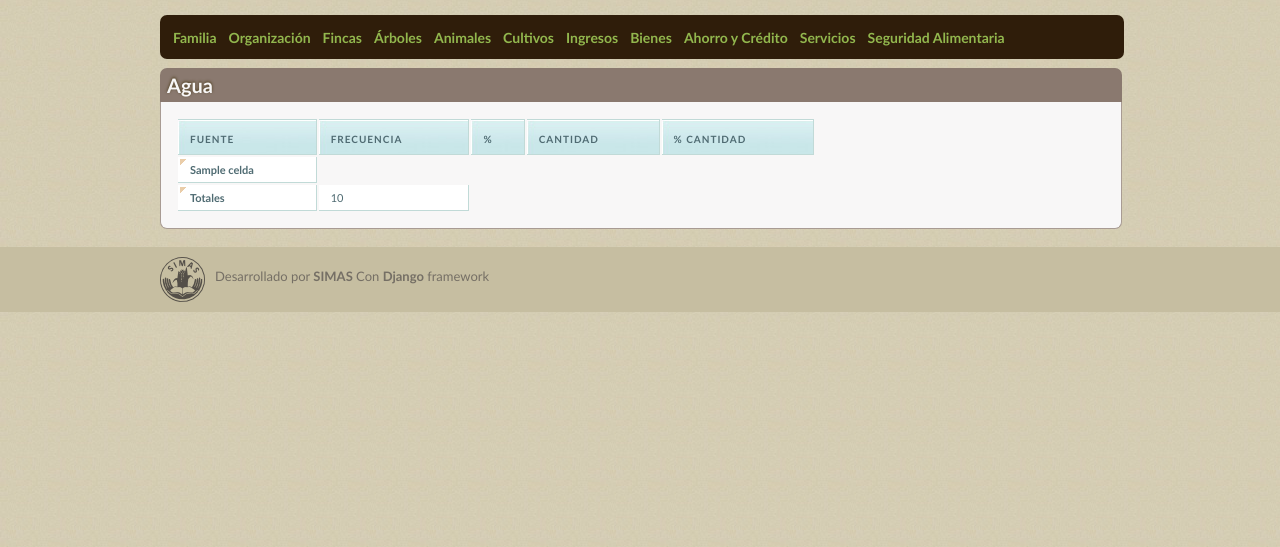
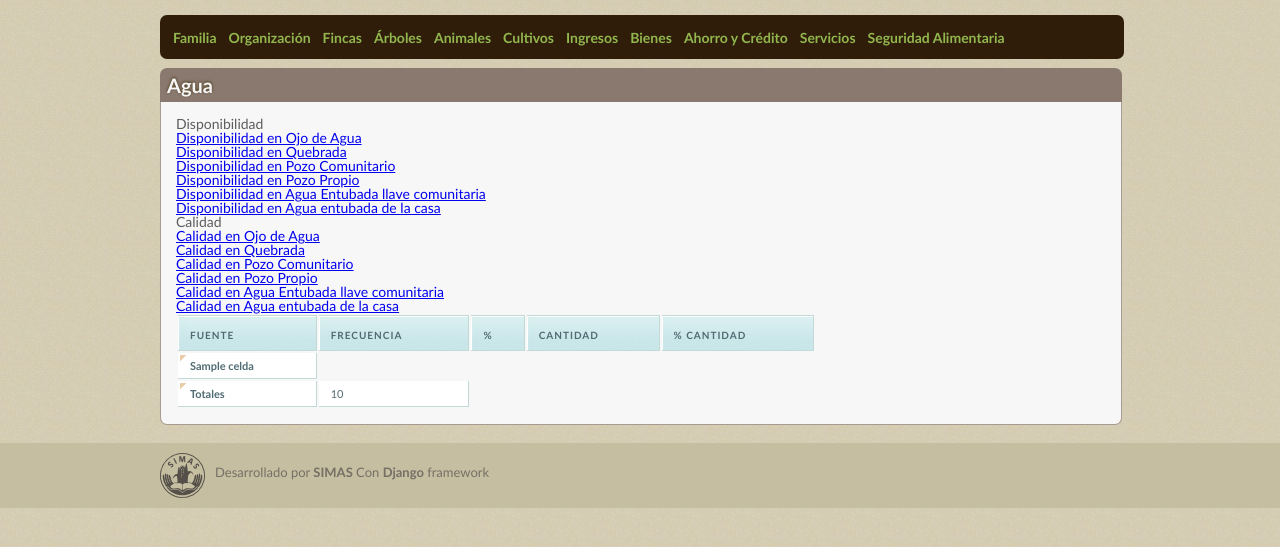
Before and after one commit to CARocha/jfps-achuapa, a Django app: template achuapa/templates/achuapa/agua.html in a window 1280 px wide. Shown: the part 70-617 px from the top of the page. Run offline with Django 3.2, Linux system fonts and the light colour scheme; the template is opened without the code that fills it: most values are stand-ins (such as "Sample title", 1, 10 or a date in 2020); some libraries are stand-ins or nearby versions.

Commit message:
fixing bugs y poniendo los graficos en las plantillas

```diff
--- a/achuapa/encuesta/views.py
+++ b/achuapa/encuesta/views.py
@@ -710,7 +710,7 @@ def salud_grafos(request, tipo):
         for opcion in CHOICE_DISPONIBILIDAD:
             data.append(consulta.filter(salud__frecuencia=opcion[0]).count())
             legends.append(opcion[1])
-            titulo = 'Disponibilidad del salud en %s' % SEXO_CHOICES[int(tipo)][1]
+        titulo = 'Disponibilidad del salud para %s' % SEXO_CHOICES[int(tipo)-1][1]
         return grafos.make_graph(data, legends,
                 titulo, return_json = True,
                 type = grafos.PIE_CHART_3D)
@@ -749,7 +749,7 @@ def agua_grafos_disponibilidad(request, tipo):
         for opcion in CHOICE_DISPONIBILIDAD:
             data.append(consulta.filter(agua__diponibilidad=opcion[0]).count())
             legends.append(opcion[1])
-            titulo = 'Disponibilidad del agua en %s' % CHOICE_FUENTE_AGUA[int(tipo)][1]
+        titulo = 'Disponibilidad del agua en %s' % CHOICE_FUENTE_AGUA[int(tipo) - 1][1]
         return grafos.make_graph(data, legends,
                 titulo, return_json = True,
                 type = grafos.PIE_CHART_3D)
@@ -766,7 +766,7 @@ def agua_grafos_calidad(request, tipo):
         for opcion in CHOICE_CALIDAD_AGUA:
             data.append(consulta.filter(agua__calidad=opcion[0]).count())
             legends.append(opcion[1])
-            titulo = 'Calidad del agua en %s' % CHOICE_FUENTE_AGUA[int(tipo)][1]
+        titulo = 'Disponibilidad del agua en %s' % CHOICE_FUENTE_AGUA[int(tipo) - 1][1]
         return grafos.make_graph(data, legends,
                 titulo, return_json = True,
                 type = grafos.PIE_CHART_3D)
--- a/achuapa/templates/achuapa/agua.html
+++ b/achuapa/templates/achuapa/agua.html
@@ -2,7 +2,51 @@
 {%load unslugify %}
 {% block title %}JFPS - Agua{% endblock %}
 {%block titulo%}Agua{%endblock%}
+{%block extra_header%}
+<script type="text/javascript">
+    //si activo es 0 el html interno esta vacio
+    //caso si activo es otro num sustituir grafico
+    //si activo es el mismo id, esconder grafico
+    var activo = 0;
+    function click_callback(url, id){
+        $.getJSON(url + id, function(data) {
+            if (activo!= url + id){
+                $("#grafo").html('<img src="' + data.url + '" />');
+                activo = url + id;
+            }else{
+                $("#grafo").html('');
+                activo = 0;
+            }
+        });
+    }
+    function disp(id){
+        click_callback('/grafo/agua-disponibilidad/', id);
+    }
+    function calidad(id){
+        click_callback('/grafo/agua-calidad/', id);
+    }
+</script>
+{%endblock%}
 {% block contenido %}
+Disponibilidad
+<ul>
+    <li><a href="#" onCLick="disp(1)">Disponibilidad en Ojo de Agua</a></li>
+    <li><a href="#" onCLick="disp(2)">Disponibilidad en Quebrada</a></li>
+    <li><a href="#" onCLick="disp(3)">Disponibilidad en Pozo Comunitario</a></li>
+    <li><a href="#" onCLick="disp(4)">Disponibilidad en Pozo Propio</a></li>
+    <li><a href="#" onCLick="disp(5)">Disponibilidad en Agua Entubada llave comunitaria</a></li>
+    <li><a href="#" onCLick="disp(6)">Disponibilidad en Agua entubada de la casa</a></li>
+</ul>
+Calidad
+<ul>
+    <li><a href="#" onCLick="calidad(1)">Calidad en Ojo de Agua</a></li>
+    <li><a href="#" onCLick="calidad(2)">Calidad en Quebrada</a></li>
+    <li><a href="#" onCLick="calidad(3)">Calidad en Pozo Comunitario</a></li>
+    <li><a href="#" onCLick="calidad(4)">Calidad en Pozo Propio</a></li>
+    <li><a href="#" onCLick="calidad(5)">Calidad en Agua Entubada llave comunitaria</a></li>
+    <li><a href="#" onCLick="calidad(6)">Calidad en Agua entubada de la casa</a></li>
+</ul>
+<div id="grafo"></div>
 <table>
  <thead>
     <tr>
```
Also changed, not shown: achuapa/templates/achuapa/ahorro_credito.html (+27 -1 lines), achuapa/templates/achuapa/salud.html (+29 -0 lines).
